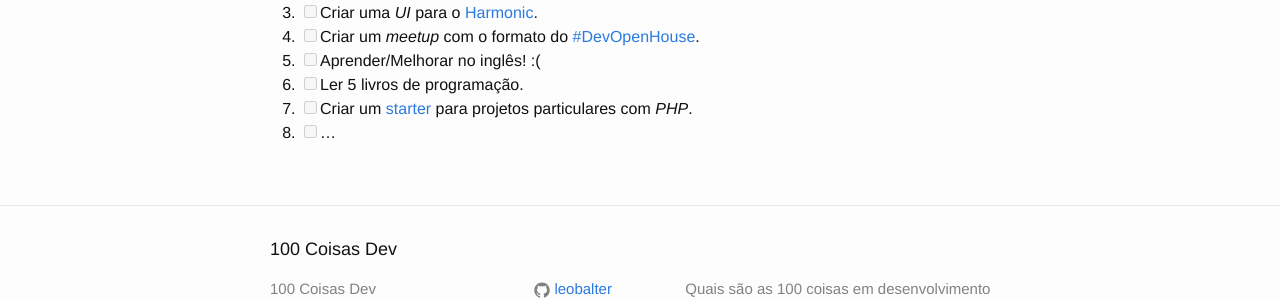
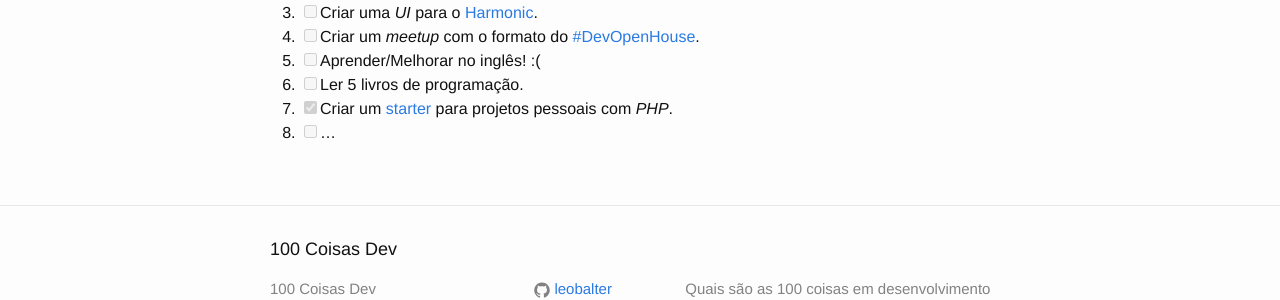
Before and after one commit to leobalter/100-coisas-dev, a Jekyll site: the page built from _posts/listas/2016-01-18-ftonato.markdown, in a window 1280 px wide. Shown: the part 247-547 px from the top of the page. Built offline with Jekyll 4.4.1, drawn with Linux system fonts in a browser that asks for light colours.

Commit message:
Update 2016-01-18-ftonato.markdown

```diff
--- a/_posts/listas/2016-01-18-ftonato.markdown
+++ b/_posts/listas/2016-01-18-ftonato.markdown
@@ -11,5 +11,5 @@ categories: listas
 1. [ ] Criar um *meetup* com o formato do [#DevOpenHouse](https://github.com/devopenhouse/devopenhouse.github.io).
 1. [ ] Aprender/Melhorar no inglês! :(
 1. [ ] Ler 5 livros de programação.
-1. [ ] Criar um [starter](https://github.com/admcode/admcode-starter) para projetos particulares com *PHP*.
+1. [x] Criar um [starter](https://github.com/admcode/admcode-starter) para projetos pessoais com *PHP*.
 1. [ ] ...
```
